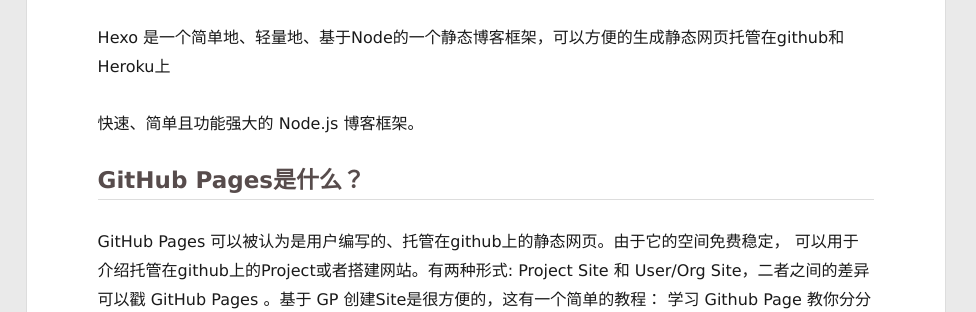
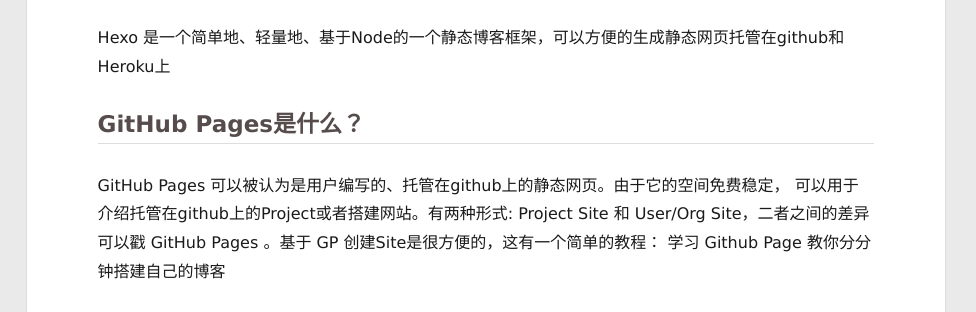
Before and after one commit to ongfei/ongfei.github.io, a plain HTML site: page 2016/10/09/Hexo-搭建自己的博客/index.html in a window 1280 px wide. Shown: the part 201-513 px from the top of the page, 304-1280 px from the left. Drawn offline with Linux system fonts and the light colour scheme.

Commit message:
Site updated: 2016-10-09 14:16:24

```diff
--- a/2016/10/09/Hexo-搭建自己的博客/index.html
+++ b/2016/10/09/Hexo-搭建自己的博客/index.html
@@ -7,21 +7,18 @@
   <title>Hexo 搭建自己的博客 | ongfei | 一步一步往上爬</title>
   <meta name="viewport" content="width=device-width, initial-scale=1, maximum-scale=1">
   <meta name="description" content="什么是HexoHexo 是一个简单地、轻量地、基于Node的一个静态博客框架，可以方便的生成静态网页托管在github和Heroku上
-快速、简单且功能强大的 Node.js 博客框架。
-GitHub Pages是什么？GitHub Pages 可以被认为是用户编写的、托管在github上的静态网页。由于它的空间免费稳定， 可以用于介绍托管在github上的Project或者搭建网站。有两种形式">
+GitHub Pages是什么？GitHub Pages 可以被认为是用户编写的、托管在github上的静态网页。由于它的空间免费稳定， 可以用于介绍托管在github上的Project或者搭建网站。有两种形式: Project Site 和 User/Org">
 <meta property="og:type" content="article">
 <meta property="og:title" content="Hexo 搭建自己的博客">
 <meta property="og:url" content="http://yoursite.com/2016/10/09/Hexo-搭建自己的博客/index.html">
 <meta property="og:site_name" content="ongfei | 一步一步往上爬">
 <meta property="og:description" content="什么是HexoHexo 是一个简单地、轻量地、基于Node的一个静态博客框架，可以方便的生成静态网页托管在github和Heroku上
-快速、简单且功能强大的 Node.js 博客框架。
-GitHub Pages是什么？GitHub Pages 可以被认为是用户编写的、托管在github上的静态网页。由于它的空间免费稳定， 可以用于介绍托管在github上的Project或者搭建网站。有两种形式">
-<meta property="og:updated_time" content="2016-10-09T06:15:26.000Z">
+GitHub Pages是什么？GitHub Pages 可以被认为是用户编写的、托管在github上的静态网页。由于它的空间免费稳定， 可以用于介绍托管在github上的Project或者搭建网站。有两种形式: Project Site 和 User/Org">
+<meta property="og:updated_time" content="2016-10-09T06:16:18.000Z">
 <meta name="twitter:card" content="summary">
 <meta name="twitter:title" content="Hexo 搭建自己的博客">
 <meta name="twitter:description" content="什么是HexoHexo 是一个简单地、轻量地、基于Node的一个静态博客框架，可以方便的生成静态网页托管在github和Heroku上
-快速、简单且功能强大的 Node.js 博客框架。
-GitHub Pages是什么？GitHub Pages 可以被认为是用户编写的、托管在github上的静态网页。由于它的空间免费稳定， 可以用于介绍托管在github上的Project或者搭建网站。有两种形式">
+GitHub Pages是什么？GitHub Pages 可以被认为是用户编写的、托管在github上的静态网页。由于它的空间免费稳定， 可以用于介绍托管在github上的Project或者搭建网站。有两种形式: Project Site 和 User/Org">
 
     <link rel="alternative" href="/atom.xml" title="ongfei | 一步一步往上爬" type="application/atom+xml">
 
@@ -144,7 +141,6 @@ GitHub Pages是什么？GitHub Pages 可以被认为是用户编写的、托管
 
         <hr>
 <h2 id="什么是Hexo"><a href="#什么是Hexo" class="headerlink" title="什么是Hexo"></a>什么是Hexo</h2><p>Hexo 是一个简单地、轻量地、基于Node的一个静态博客框架，可以方便的生成静态网页托管在github和Heroku上</p>
-<p>快速、简单且功能强大的 Node.js 博客框架。</p>
 <h2 id="GitHub-Pages是什么？"><a href="#GitHub-Pages是什么？" class="headerlink" title="GitHub Pages是什么？"></a>GitHub Pages是什么？</h2><p>GitHub Pages 可以被认为是用户编写的、托管在github上的静态网页。由于它的空间免费稳定， 可以用于介绍托管在github上的Project或者搭建网站。有两种形式: Project Site 和 User/Org Site，二者之间的差异可以戳 GitHub Pages 。基于 GP 创建Site是很方便的，这有一个简单的教程： 学习 Github Page 教你分分钟搭建自己的博客</p>
 <p>gp 生成的网站的默认域名是 username.github.io 或者 username.github.io/project-name ，但gp是支持自定义域名的： Custom Domain Name 。购买域名之后，可以和默认的二级域名进行绑定，教程参考： 购买域名、设置DNS</p>
 <hr>
```
Also changed, not shown: index.html (+0 -1 lines).
